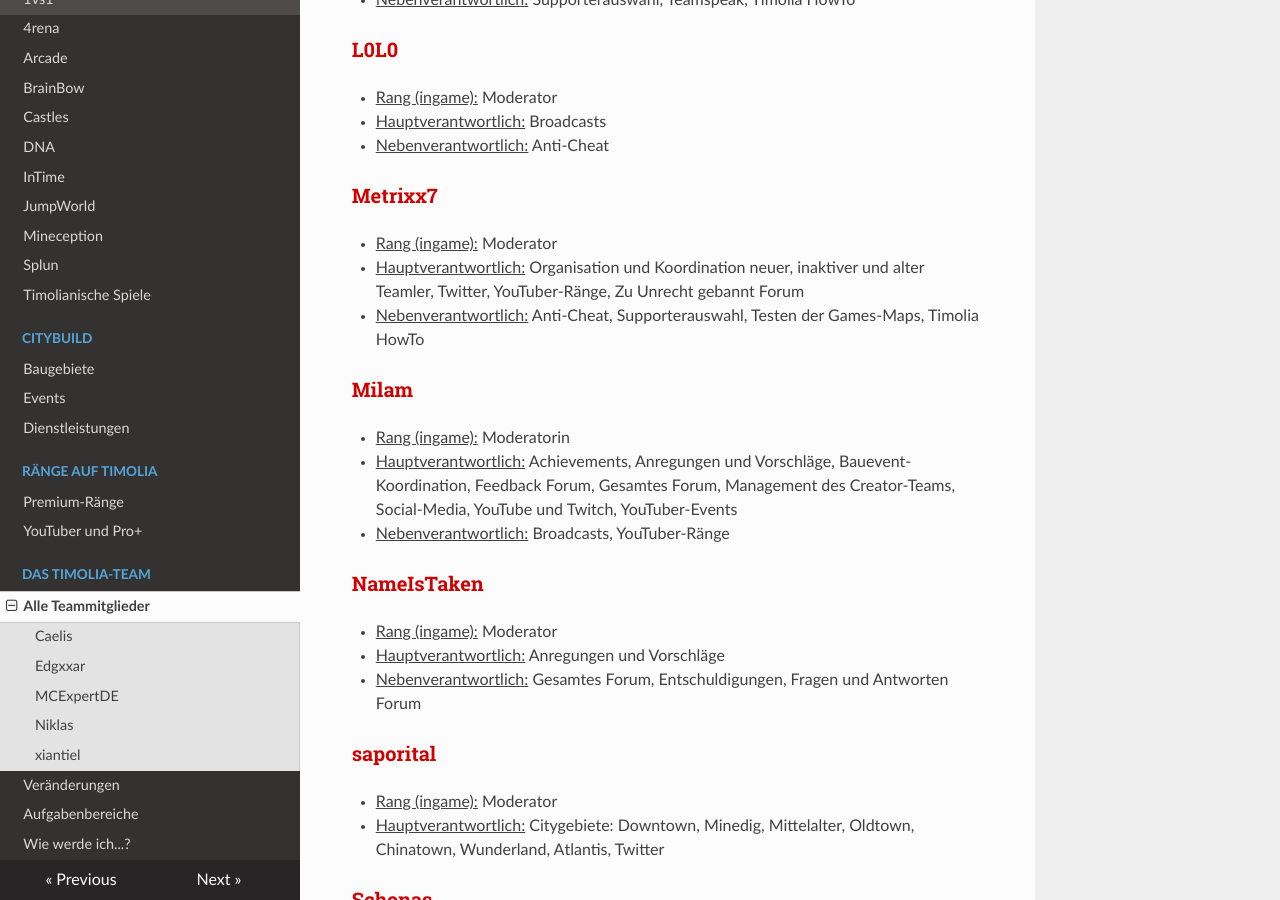
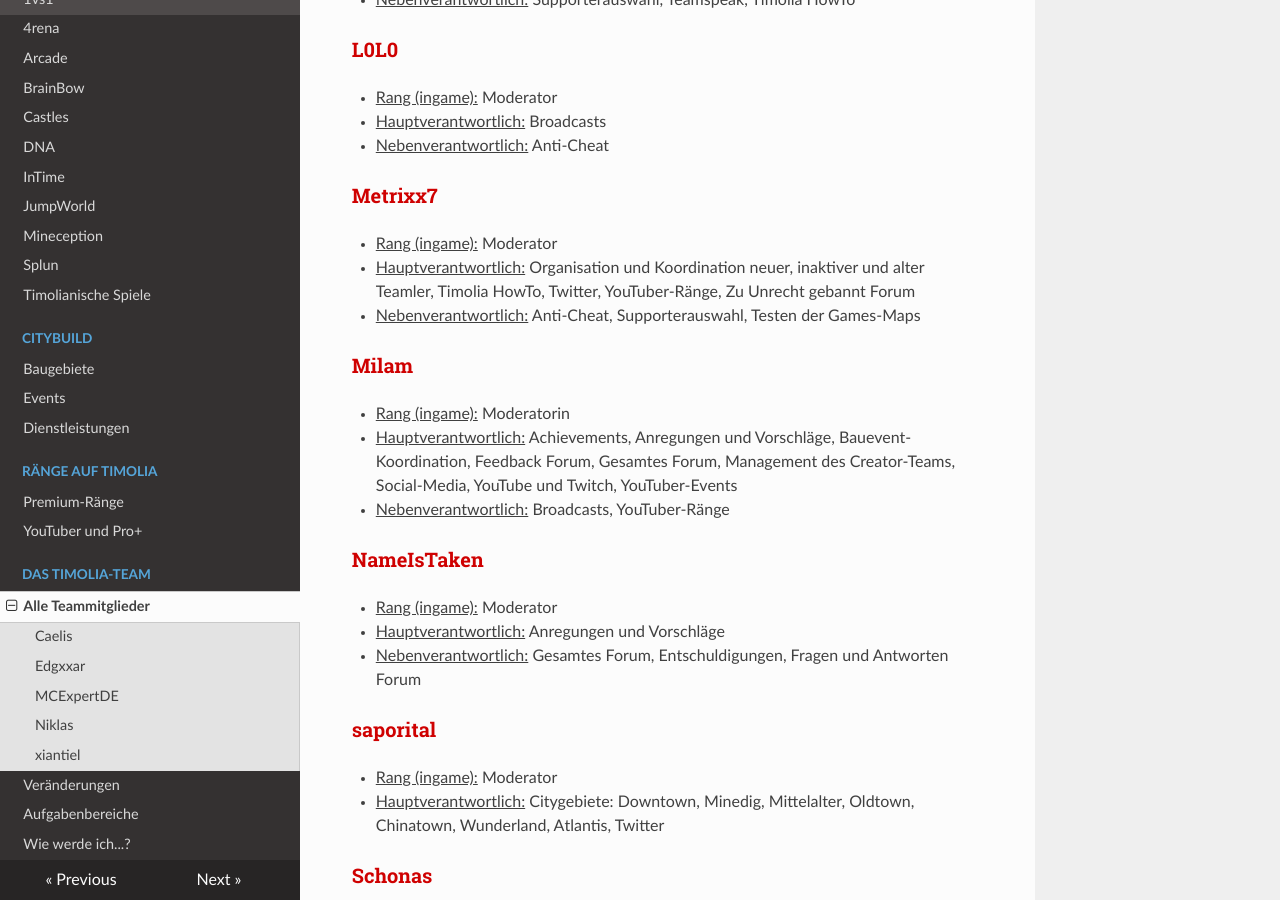
Before and after one commit to TimoliaDE/HowTo, an MkDocs documentation site: the page built from docs/team/members.md, in a window 1280 px wide and 900 px high, scrolled down 1607 px. Built offline with MkDocs 1.6.1, drawn with Linux system fonts in a browser that asks for light colours; nearby versions of some CDN libraries; old or Windows-style settings are respelled for this version of MkDocs.

```diff
--- a/docs/team/members.md
+++ b/docs/team/members.md
@@ -54,8 +54,8 @@ Moderatoren kümmern sich um das reibungslose Spielererlebnis der verschiedenen
 
 ### <strong><span style="color:#CF0101">Metrixx7</span></strong>
 - <u>Rang (ingame):</u> Moderator
-- <u>Hauptverantwortlich:</u> Organisation und Koordination neuer, inaktiver und alter Teamler, Twitter, YouTuber-Ränge, Zu Unrecht gebannt Forum
-- <u>Nebenverantwortlich:</u> Anti-Cheat, Supporterauswahl, Testen der Games-Maps, Timolia HowTo
+- <u>Hauptverantwortlich:</u> Organisation und Koordination neuer, inaktiver und alter Teamler, Timolia HowTo, Twitter, YouTuber-Ränge, Zu Unrecht gebannt Forum
+- <u>Nebenverantwortlich:</u> Anti-Cheat, Supporterauswahl, Testen der Games-Maps
 
 ###<strong><span style="color:#CF0101">Milam</span></strong>
 - <u>Rang (ingame):</u> Moderatorin
```
